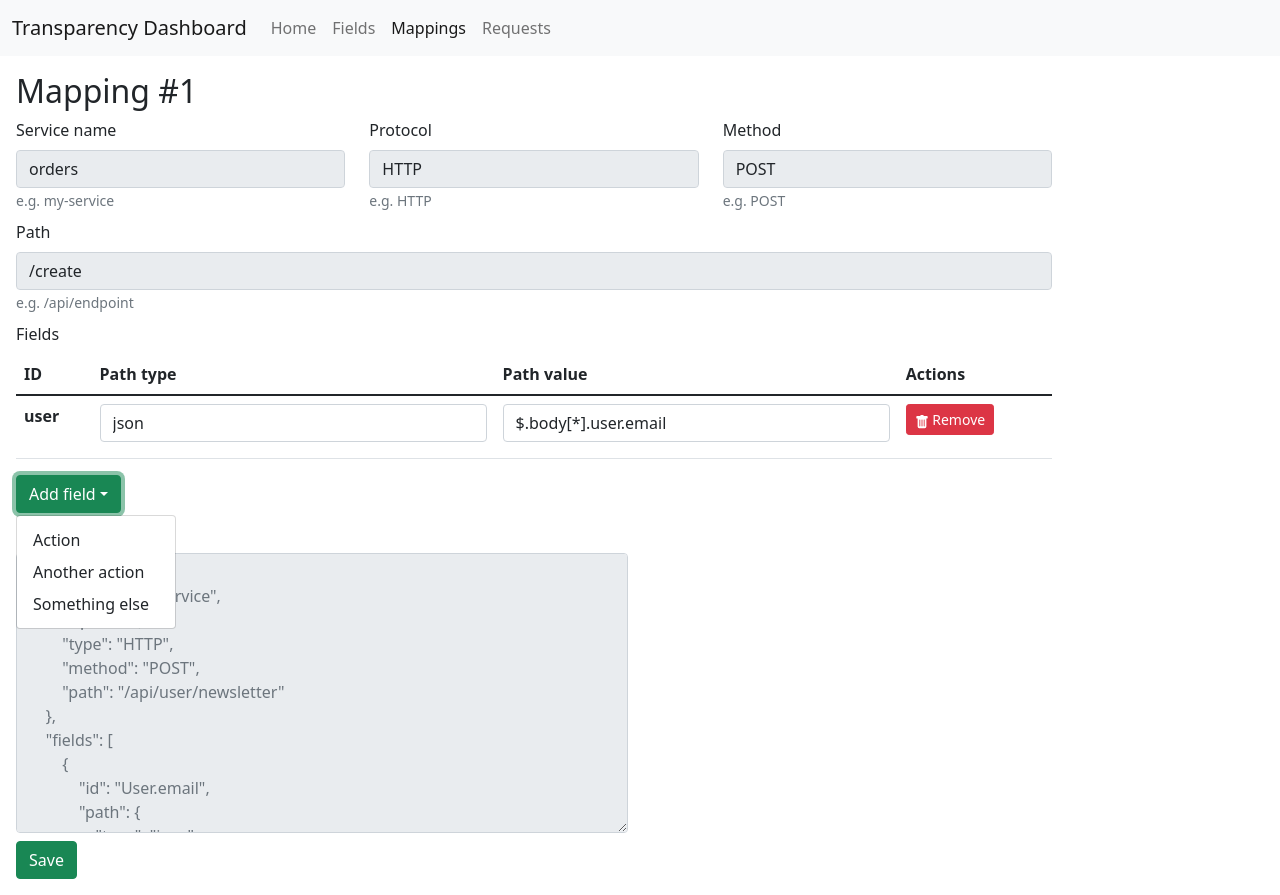
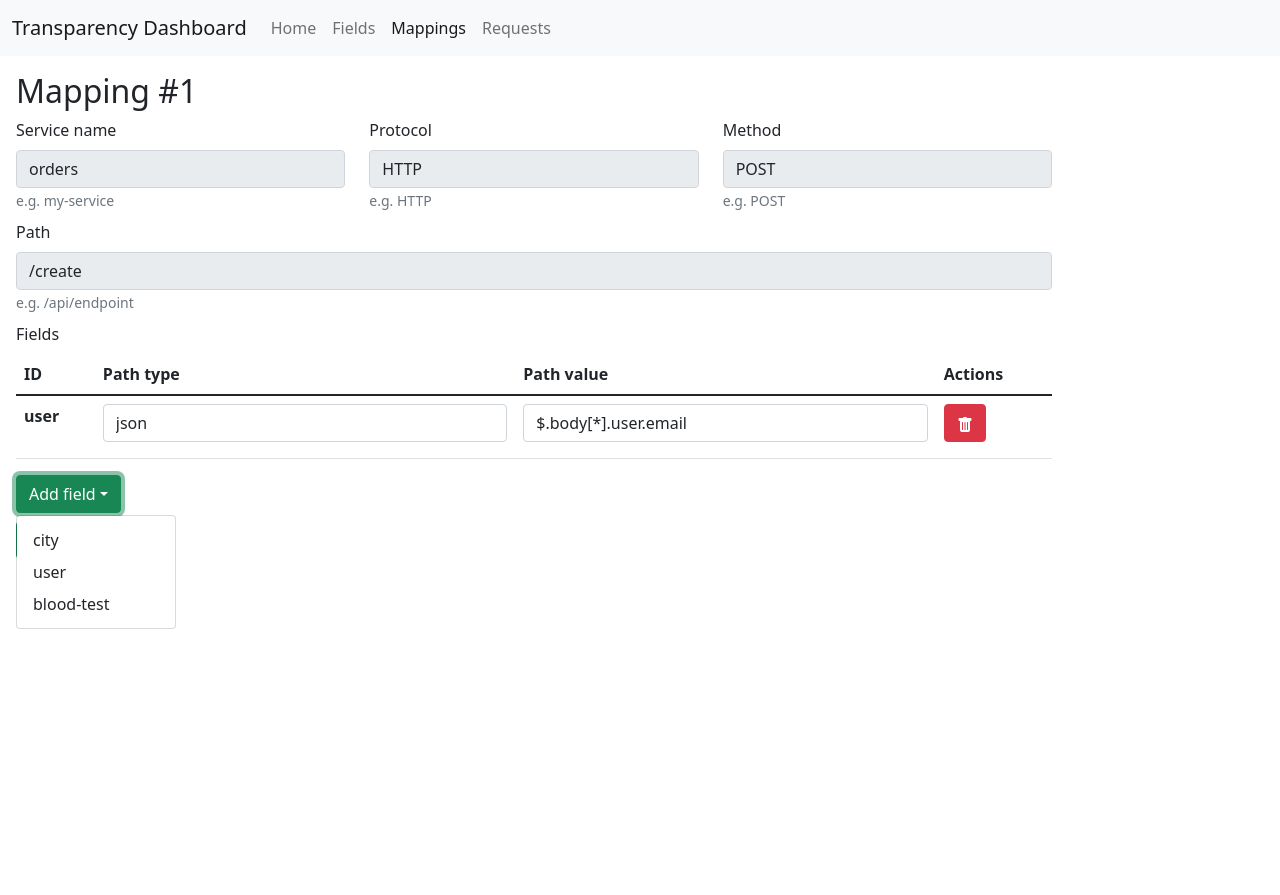
Before and after one commit to PrivacyEngineering/hawk-monitor, a React (Create React App) app in the folder frontend-v2/: page /mappings/1 in a window 1280 px wide. Both pictures are taken after a click on the button "Add field". After the commit the page ends 800 px from the top, so only its background shows below. Built offline with nearby package versions, Linux system fonts and the light colour scheme.

Commit message:
Add fields reducer

```diff
--- a/frontend-v2/src/components/FieldsPage.tsx
+++ b/frontend-v2/src/components/FieldsPage.tsx
@@ -1,15 +1,13 @@
 import { Button, Col, Table } from "react-bootstrap"
 import { BsCheckSquareFill, BsFillTrashFill, BsPencilFill } from "react-icons/bs";
+import { useSelector } from "react-redux";
+import { RootState } from "../reducers";
 import { Field, TableRowProps } from "../types"
 import { TableHeader } from "./TableHeader";
 
 export const FieldsPage = () => {
   const labels = ['ID', 'Description', 'Personal data', 'Special categories personal data', 'Actions'];
-  const items: Field[] = [
-    { id: 'city', description: 'City name with Alpha-2 country code', personalData: false, specialCategoryPersonalData: false },
-    { id: 'user', description: 'User data', personalData: true, specialCategoryPersonalData: false },
-    { id: 'blood-test', description: 'Blood test results', personalData: true, specialCategoryPersonalData: true },
-  ];
+  const items = useSelector<RootState, Field[]>(state => state.fields);
 
   return (
     <>
--- a/frontend-v2/src/components/MappingFieldsTable.tsx
+++ b/frontend-v2/src/components/MappingFieldsTable.tsx
@@ -22,7 +22,8 @@ const MappingFieldsTableRow = (props: TableRowProps<MappingFieldReference>) => {
       <td><ColInput value={item.path.type}></ColInput></td>
       <td><ColInput value={item.path.value}></ColInput></td>
       <td>
-        <Button variant='danger' size="sm"><BsFillTrashFill /> Remove</Button>
+        {/* <Button variant='danger' size="sm"><BsFillTrashFill /> Remove</Button> */}
+        <Button variant='danger'><BsFillTrashFill /></Button>
       </td>
     </tr>
   )
--- a/frontend-v2/src/components/MappingPage.tsx
+++ b/frontend-v2/src/components/MappingPage.tsx
@@ -3,13 +3,14 @@ import { useSelector } from "react-redux";
 import { useParams } from "react-router-dom";
 import { newMapping } from "../dummyData"
 import { RootState } from "../reducers";
-import { AnyMapping } from "../types";
+import { AnyMapping, Field } from "../types";
 import { ColInput } from "./ColInput";
 import { MappingFieldsTable } from "./MappingFieldsTable"
 
 export const MappingPage = () => {
   const params = useParams<{ id: string }>();
   const id = params.id;
+  const fields = useSelector<RootState, Field[]>(state => state.fields);
   const mapping = useSelector<RootState, AnyMapping | undefined>(state => state.mappings.find(m => m.id === id)) as AnyMapping;
 
   const labels = ['ID', 'Path type', 'Path value', 'Actions'];
@@ -35,21 +36,18 @@ export const MappingPage = () => {
 
             <Dropdown>
               <Dropdown.Toggle variant="outline-success" id="dropdown-basic">Add field</Dropdown.Toggle>
-              <Dropdown.Menu>
-                <Dropdown.Item href="#/action-1">Action</Dropdown.Item>
-                <Dropdown.Item href="#/action-2">Another action</Dropdown.Item>
-                <Dropdown.Item href="#/action-3">Something else</Dropdown.Item>
-              </Dropdown.Menu>
+              <Dropdown.Menu>{fields.map(f => <Dropdown.Item key={f.id} href="#">{f.id}</Dropdown.Item>)}</Dropdown.Menu>
             </Dropdown>
           </Form.Group>
         </Col>
 
-        <Col lg={12} xl={6}>
+        {/* TODO: react to changes */}
+        {/* <Col lg={12} xl={6}>
           <Form.Group className="mb-2">
             <Form.Label>Mapping result</Form.Label>
             <Form.Control as="textarea" style={{ height: '35vh' }} type="text" placeholder={JSON.stringify(newMapping, null, 4)} readOnly />
           </Form.Group>
-        </Col>
+        </Col> */}
       </Row>
       <Button variant='success'>Save</Button>
     </>
--- /dev/null
+++ b/frontend-v2/src/reducers/fields.ts
@@ -0,0 +1,16 @@
+import { Field } from "../types";
+
+const fieldsInitialState = [
+  { id: 'city', description: 'City name with Alpha-2 country code', personalData: false, specialCategoryPersonalData: false },
+  { id: 'user', description: 'User data', personalData: true, specialCategoryPersonalData: false },
+  { id: 'blood-test', description: 'Blood test results', personalData: true, specialCategoryPersonalData: true },
+];
+
+export const fields = (state: Field[] = fieldsInitialState, action: any) => {
+  switch (action) {
+    // case actions.FETCH_MAPPINGS_SUCCESS:
+    //   return action.mappings.map(mapping => ...);
+    default:
+      return state;
+  }
+};
--- a/frontend-v2/src/reducers/index.ts
+++ b/frontend-v2/src/reducers/index.ts
@@ -1,8 +1,10 @@
 import { combineReducers } from 'redux';
+import { fields } from './fields';
 import { mappings } from './mappings';
 
 export const app = combineReducers({
-  mappings
+  fields,
+  mappings,
 });
 
 export type RootState = ReturnType<typeof app>
```
